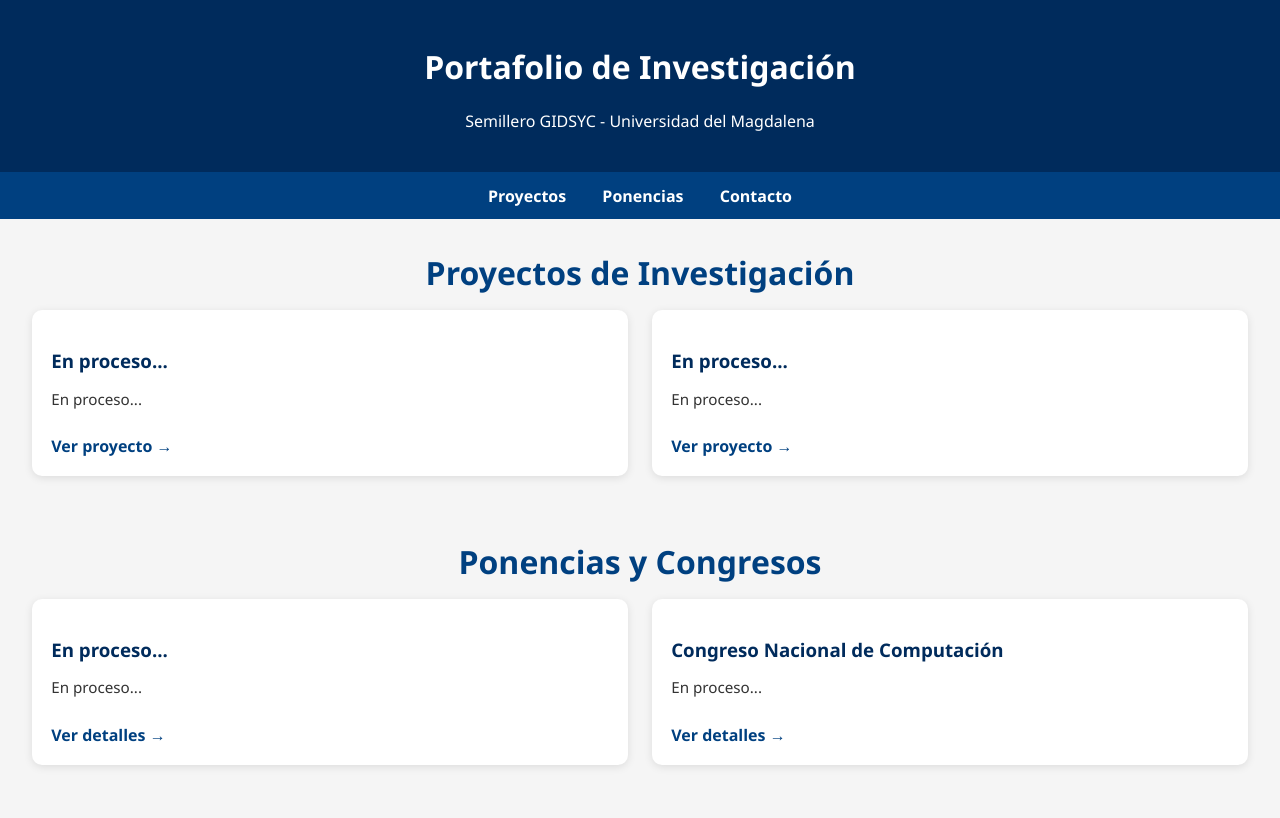
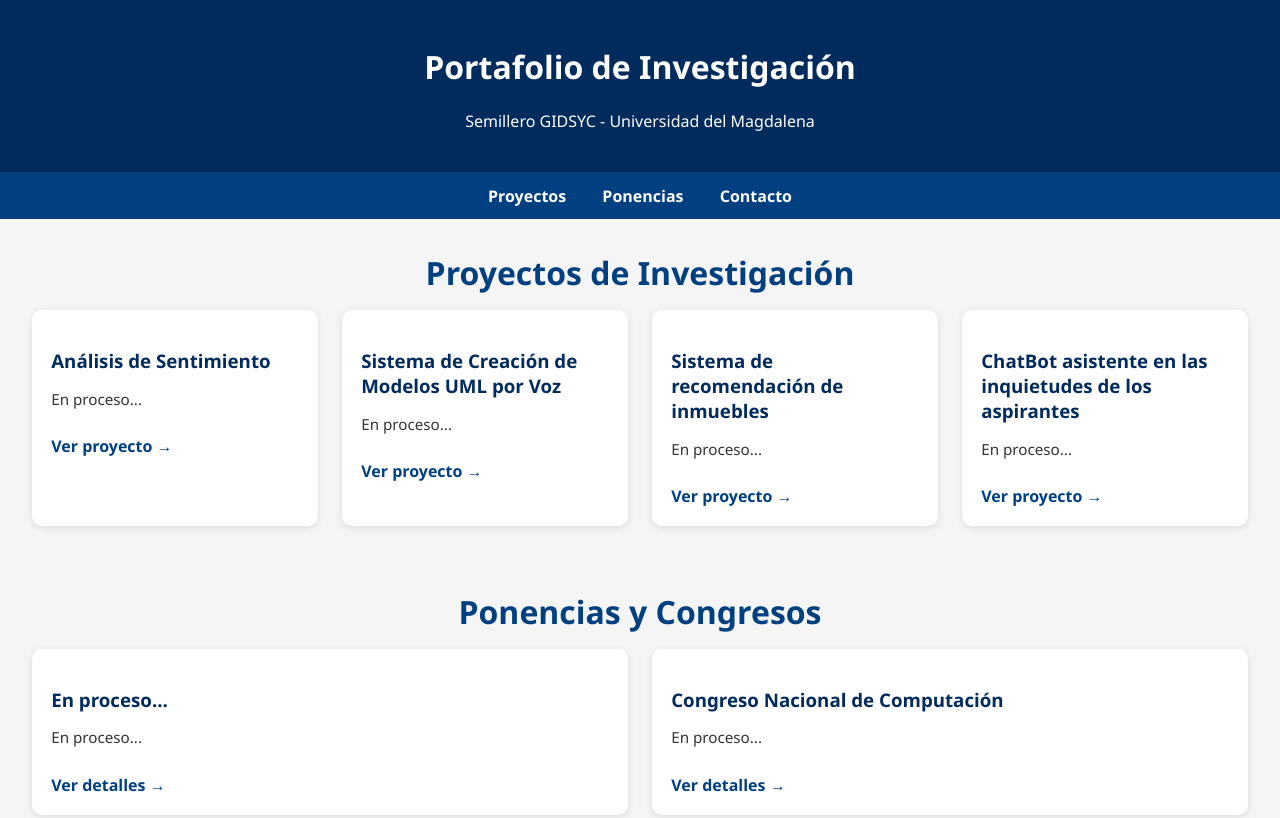
Before and after one commit to saballeth/saballeth.github.io, a plain HTML site: page Proyectos y ponencias.html in a window 1280 px wide. Shown: the top 818 px of the page. Drawn offline with Linux system fonts and the light colour scheme.

Commit message:
Conexión con informes de proyectos

```diff
--- a/Proyectos y ponencias.html
+++ b/Proyectos y ponencias.html
@@ -105,16 +105,25 @@
         <h2 class="section-title">Proyectos de Investigación</h2>
         <div class="cards-container">
             <div class="card">
-                <h3>En proceso...</h3>
+                <h3>Análisis de Sentimiento</h3>
                 <p>En proceso...</p>
-                <a href="#" class="project-link">Ver proyecto →</a>
+                <a href="https://saballeth.github.io/Analisis_de_Sentimiento%20en%20twitter%20en%20tiempos%20de%20pandemia" class="project-link">Ver proyecto →</a>
             </div>
             <div class="card">
-                <h3>En proceso...</h3>
+                <h3>Sistema de Creación de Modelos UML por Voz</h3>
                 <p>En proceso...</p>
-                <a href="#" class="project-link">Ver proyecto →</a>
+                <a href="https://saballeth.github.io/Sistema%20de%20creacion%20de%20modelos%20UML%20por%20voz" class="project-link">Ver proyecto →</a>
             </div>
-            <!-- Agrega más tarjetas aquí -->
+            <div class="card">
+                <h3>Sistema de recomendación de inmuebles</h3>
+                <p>En proceso...</p>
+                <a href="https://saballeth.github.io/Sistema%20de%20recomendaci%C3%B3n%20de%20inmuebles" class="project-link">Ver proyecto →</a>
+            </div>
+            <div class="card">
+                <h3>ChatBot asistente en las inquietudes de los aspirantes</h3>
+                <p>En proceso...</p>
+                <a href="https://saballeth.github.io/ChatBot%20asistente%20en%20las%20inquietudes%20de%20los%20aspirantes" class="project-link">Ver proyecto →</a>
+            </div>
         </div>
     </section>
 
```
